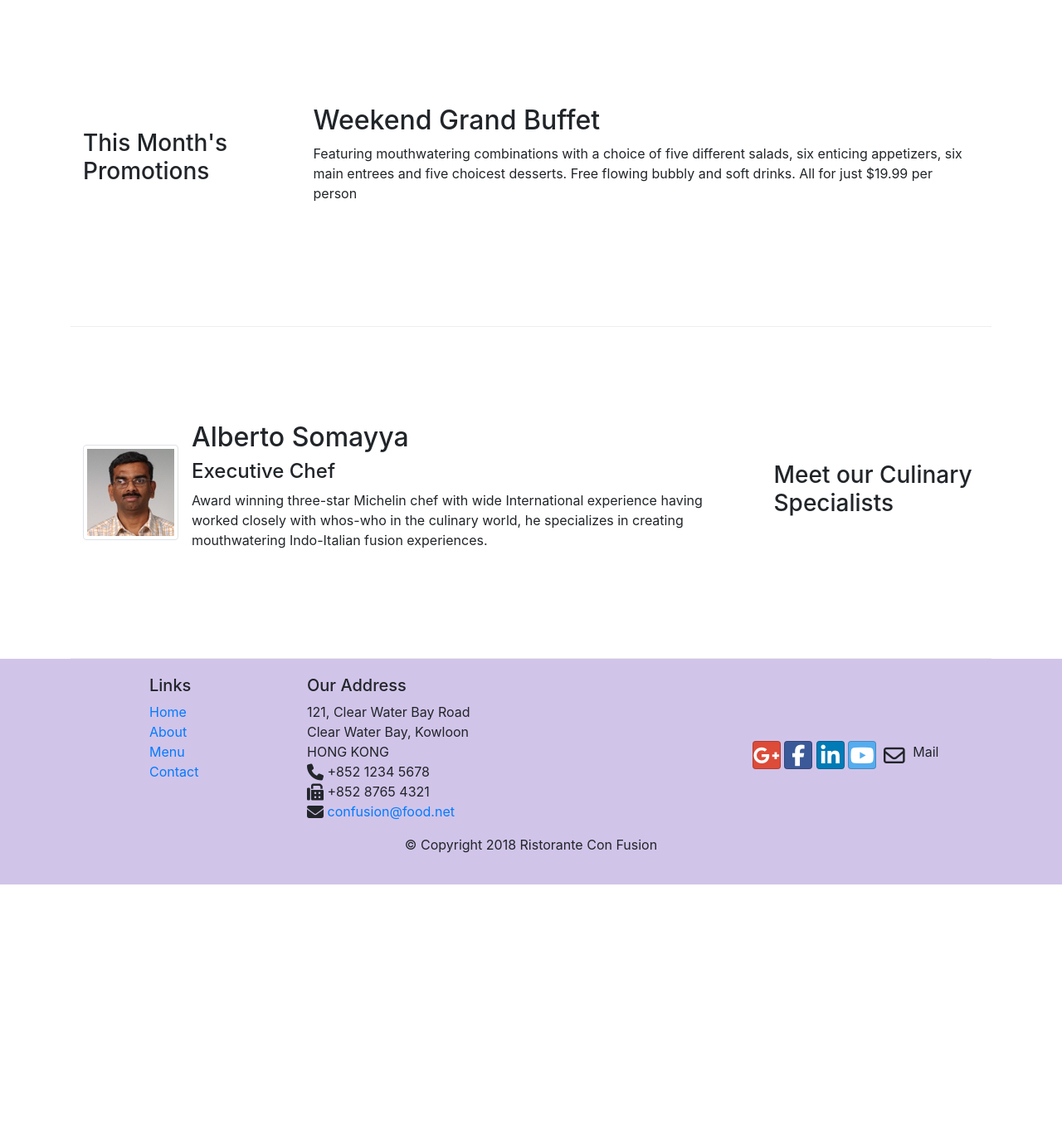
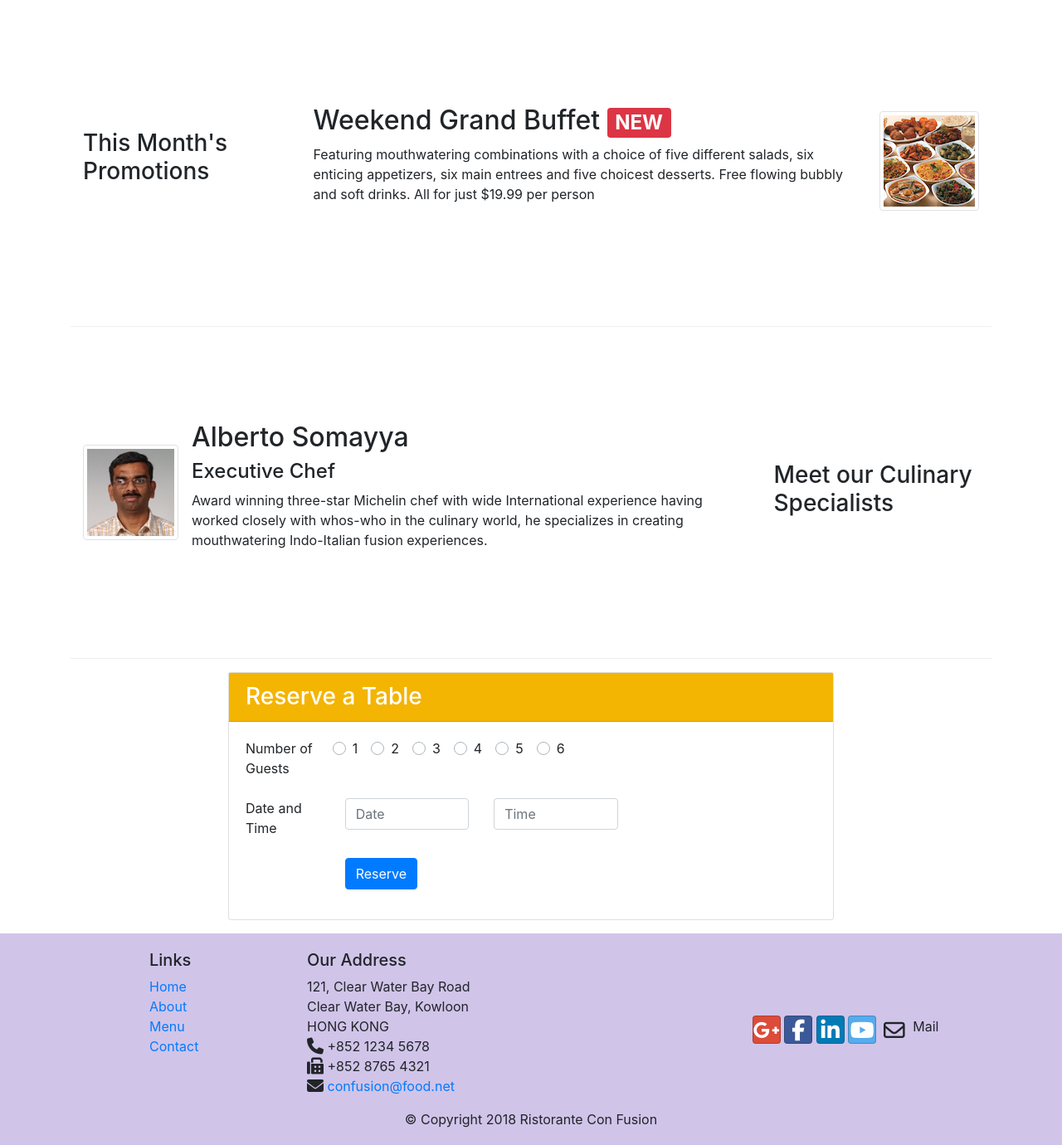
Before and after one commit to yahmed-mohammad/Bootstrap4, a plain HTML site: page conFusion/index.html in a window 1280 px wide. Shown: the part 740-2120 px from the top of the page at 83% size. Before the commit the page ends 1806 px from the top, so only its background shows below. Drawn offline with nearby package versions, Linux system fonts and the light colour scheme.

Commit message:
Added reserve seats to the website

```diff
--- a/conFusion/index.html
+++ b/conFusion/index.html
@@ -45,8 +45,11 @@
                     <h1>Ristorante con Fusion</h1>
                     <p>We take inspiration from the World's best cuisines, and create a unique fusion experience. Our lipsmacking creations will tickle your culinary senses!</p>
                 </div>
-                <div class="col-12 col-sm align-self-center">
+                <div class="col-12 col-sm-3 align-self-center">
                     <img src="img/logo.png" class="img-fluid"/>
+                </div>
+                <div class="col-12 col-sm-3 align-self-center">
+                    <a href="#reserveTable" class="btn btn-block" style="background-color:#fcba03">Reserve Table</a>
                 </div>
             </div>
         </div>
@@ -66,7 +69,7 @@
                         <span class="badge badge-danger">HOT</span>
                         <span class="badge badge-pill badge-secondary">$4.99</span>
                         </h2>
-                        <p>A unique combination of Indian Uthappam (pancake) and Italian pizza, topped with Cerignola olives, ripe vine cherry tomatoes, Vidalia onion, Guntur chillies and Buffalo Paneer.</p>
+                        <p class="d-none d-sm-block">A unique combination of Indian Uthappam (pancake) and Italian pizza, topped with Cerignola olives, ripe vine cherry tomatoes, Vidalia onion, Guntur chillies and Buffalo Paneer.</p>
                     </div>
 
                 </div>
@@ -80,8 +83,16 @@
                 <h3>This Month's Promotions</h3>
             </div>
             <div class="col col-sm col-md">
-                <h2>Weekend Grand Buffet</h2>
-                <p>Featuring mouthwatering combinations with a choice of five different salads, six enticing appetizers, six main entrees and five choicest desserts. Free flowing bubbly and soft drinks. All for just $19.99 per person </p>
+                <div class="media">
+
+                    <div class="media-body">
+                        <h2 class="mt-0">Weekend Grand Buffet <span class="badge badge-danger">NEW</span> </h2>
+                        <p class="d-none d-sm-block">Featuring mouthwatering combinations with a choice of five different salads, six enticing appetizers, six main entrees and five choicest desserts. Free flowing bubbly and soft drinks. All for just $19.99 per person </p>
+                    </div>
+                    <img class="d-flex ml-3 img-thumbnail align-self-center"
+                    src="img/buffet.png" alt="buffet">
+
+                </div>
             </div>
         </div>
 
@@ -104,6 +115,66 @@
                     </div>
                 </div>
 
+            </div>
+        </div>
+
+        <div class="row mb-3 mt-3" id="reserveTable">
+            <div class="col-sm-8 offset-sm-2">
+                <div class="card">
+                    <div style="background-color:#fcba03">
+                        <h3 class="card-header text-white">Reserve a Table</h3>
+                    </div>
+
+                    <div class="card-body">
+                        <div class="form-group row">
+                            <div class="col-sm-2">
+                                <label for="numOfGuests">Number of Guests</label>
+                            </div>
+                                <div class="custom-control custom-radio custom-control-inline">
+                                    <input type="radio" id="one" name="seats" class="custom-control-input">
+                                    <label class="custom-control-label" for="one">1</label>
+                                </div>
+                                <div class="custom-control custom-radio custom-control-inline">
+                                    <input type="radio" id="two" name="seats" class="custom-control-input">
+                                    <label class="custom-control-label" for="two">2</label>
+                                </div>
+                                <div class="custom-control custom-radio custom-control-inline">
+                                    <input type="radio" id="three" name="seats" class="custom-control-input">
+                                    <label class="custom-control-label" for="three">3</label>
+                                </div>
+                                <div class="custom-control custom-radio custom-control-inline">
+                                    <input type="radio" id="four" name="seats" class="custom-control-input">
+                                    <label class="custom-control-label" for="four">4</label>
+                                </div>
+                                <div class="custom-control custom-radio custom-control-inline">
+                                    <input type="radio" id="five" name="seats" class="custom-control-input">
+                                    <label class="custom-control-label" for="five">5</label>
+                                </div>
+                                <div class="custom-control custom-radio custom-control-inline">
+                                    <input type="radio" id="six" name="seats" class="custom-control-input">
+                                    <label class="custom-control-label" for="six">6</label>
+                                </div>
+                        </div>
+                        <div class="form-group row">
+                            <div class="col-sm-2">
+                                <label for="dateAndTime">Date and Time</label>
+                            </div>
+                           <div class="col-sm-3">
+                            <input type="text" class="form-control" id="firstname" name="date" placeholder="Date">
+                           </div>
+                            <div class="col-sm-3">
+                                <input type="text" class="form-control" id="firstname" name="time" placeholder="Time">
+                            </div>
+                        </div>
+                        <div class="form-group row">
+                            <div class="col-sm-2 offset-sm-2">
+                                <button type="submit" class="btn btn-primary">Reserve</button>
+                            </div>
+                        </div>
+
+
+                    </div>
+                </div>
             </div>
         </div>
     </div>
```
